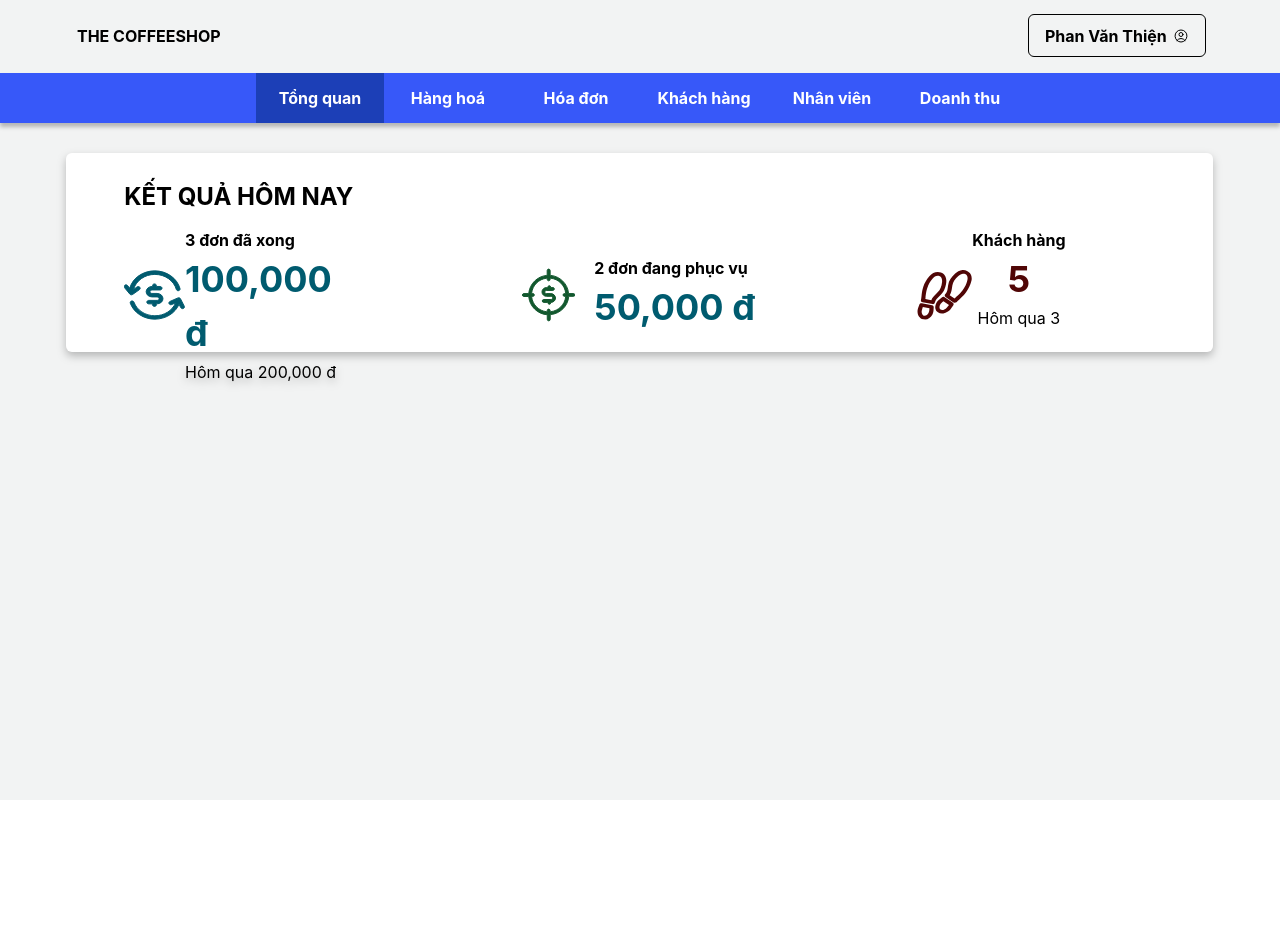
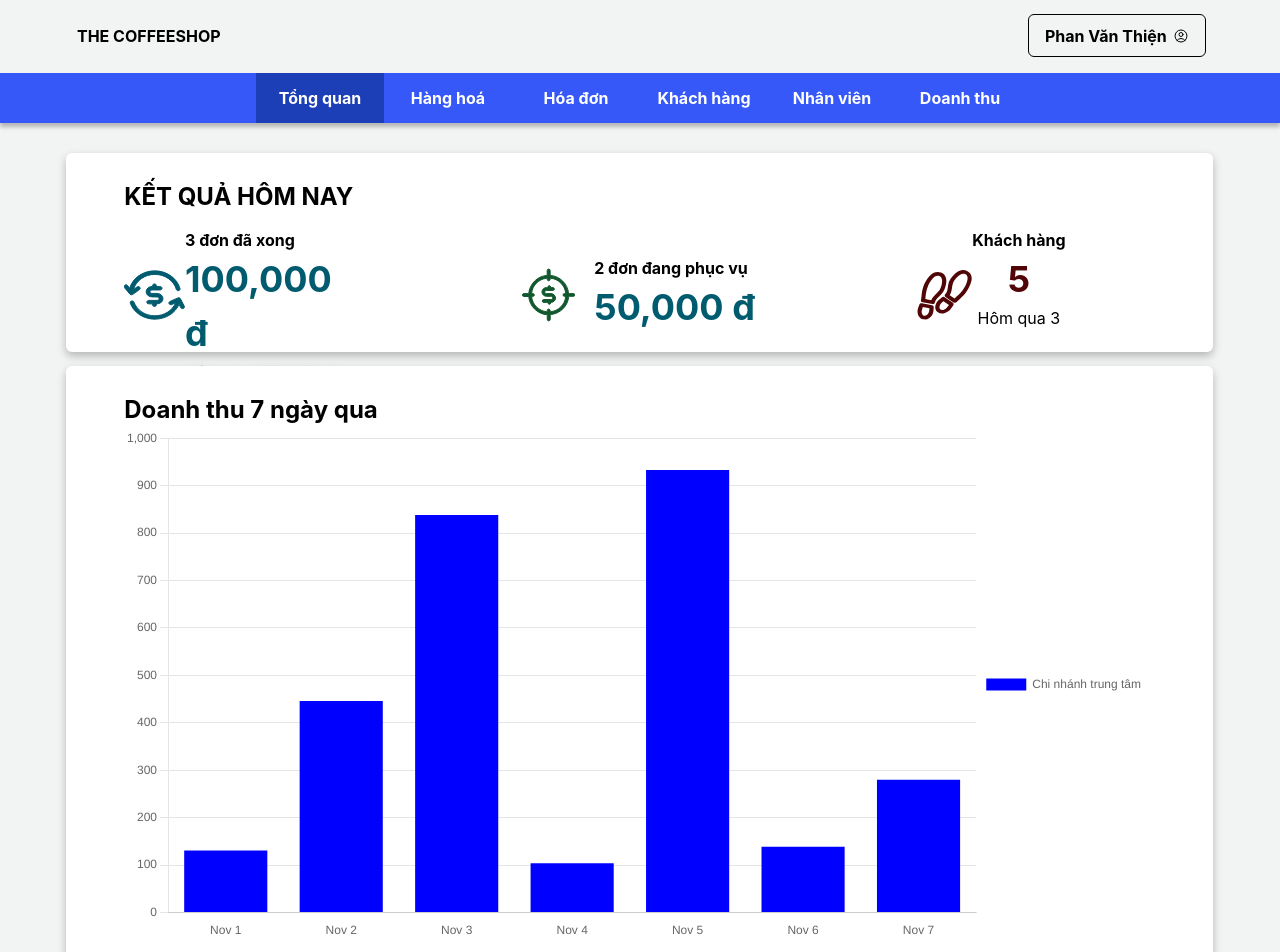
Before and after one commit to SE104-CoffeeShop/SE104_CoffeeShop_FE, a React (Create React App) app: page /admin in a window 1280 px wide. Shown: the top 952 px of the page. Before the commit the page ends 800 px from the top, so only its background shows below. Built offline with nearby package versions, Linux system fonts and the light colour scheme.

Commit message:
chinh sua navbar

```diff
--- a/package.json
+++ b/package.json
@@ -12,7 +12,10 @@
         "@types/node": "^16.7.13",
         "@types/react": "^18.0.0",
         "@types/react-dom": "^18.0.0",
+        "chart.js": "^4.4.0",
+        "faker": "^6.6.6",
         "react": "^18.2.0",
+        "react-chartjs-2": "^5.2.0",
         "react-dom": "^18.2.0",
         "react-hook-form": "^7.46.1",
         "react-icons": "^4.11.0",
--- a/src/components/Admin/NavBar/NavBar.tsx
+++ b/src/components/Admin/NavBar/NavBar.tsx
@@ -50,7 +50,7 @@ export default function AdminLayout() {
         }
     }, []);
     return (
-        <div className="sticky flex h-[3.125rem] w-full flex-row items-center justify-center bg-[#3758F9] px-[16rem] shadow-[0px_4px_4px_0px_rgba(0,0,0,0.25)]">
+        <div className="sticky flex h-[3.125rem] w-screen flex-row items-center justify-center bg-[#3758F9] px-[16rem] shadow-[0px_4px_4px_0px_rgba(0,0,0,0.25)]">
             {NavBarItem.map((item) => (
                 <div
                     key={item.id}
--- /dev/null
+++ b/src/components/Admin/RecentProfit/RecentProfit.tsx
@@ -0,0 +1,70 @@
+import React from 'react';
+import {
+    Chart as ChartJS,
+    CategoryScale,
+    LinearScale,
+    BarElement,
+    Title,
+    Tooltip,
+    Legend,
+} from 'chart.js';
+import { Bar } from 'react-chartjs-2';
+
+ChartJS.register(CategoryScale, LinearScale, BarElement, Title, Tooltip, Legend);
+
+export const options = {
+    responsive: true,
+    plugins: {
+        legend: {
+            position: 'right' as const,
+        },
+    },
+    scales: {
+        x: {
+            grid: {
+                display: false,
+            },
+        },
+        y: {
+            beginAtZero: true,
+            max: 1000, // Adjust this based on your data range
+        },
+    },
+};
+
+const generateLastSevenDays = () => {
+    const today = new Date();
+    const lastSevenDays = Array.from({ length: 7 }, (_, index) => {
+        const pastDate = new Date(today);
+        pastDate.setDate(today.getDate() - index);
+        return pastDate.toLocaleDateString('en-US', { month: 'short', day: 'numeric' });
+    });
+    return lastSevenDays.reverse();
+};
+
+const labels = generateLastSevenDays();
+
+// TODO: add data
+const generateDataForLastSevenDays = () => {
+    return labels.map(() => Math.floor(Math.random() * 1000));
+};
+
+export const data = {
+    labels,
+    datasets: [
+        {
+            label: 'Chi nhánh trung tâm',
+            data: generateDataForLastSevenDays(),
+            backgroundColor: 'blue',
+        },
+    ],
+};
+
+export function RecentProfit() {
+    return (
+        <div className="mt-[0.89rem] flex h-[37.25rem] w-full flex-col justify-start rounded-md bg-white pb-[2.38rem] pl-[3.63rem] pr-[3.85rem] pt-[1.63rem] drop-shadow-[0px_4px_4px_rgba(0,0,0,0.25)]">
+            <h1 className="select-none font-sans text-[1.5rem] font-bold">Doanh thu 7 ngày qua</h1>
+            <Bar options={options} data={data} className="self-center" />
+        </div>
+    );
+}
--- a/src/layout/AdminLayout/AdminLayout.tsx
+++ b/src/layout/AdminLayout/AdminLayout.tsx
@@ -9,7 +9,7 @@ interface AdminLayoutProps {
 
 export default function AdminLayout({ children, className }: AdminLayoutProps) {
     return (
-        <div className="relative flex min-h-screen w-full flex-col items-center justify-start overflow-scroll bg-[#F2F3F3]">
+        <div className="min-w-screen relative flex min-h-screen flex-col items-center justify-start overflow-x-hidden bg-[#F2F3F3]">
             <Header />
             <NavBar />
             <div className={`flex h-full w-full  ${className}`}>{children}</div>
--- a/src/pages/AdminPage/DashboardPage/DashboardPage.tsx
+++ b/src/pages/AdminPage/DashboardPage/DashboardPage.tsx
@@ -1,6 +1,7 @@
 import React from 'react';
 import AdminLayout from '../../../layout/AdminLayout/AdminLayout';
 import TodayResult from '../../../components/Admin/TodayResult/TodayResult';
+import { RecentProfit } from '../../../components/Admin/RecentProfit/RecentProfit';
 
 export default function DashboardPage() {
     return (
@@ -14,6 +15,7 @@ export default function DashboardPage() {
                 customer={5}
                 yesterdayCustomer={3}
             />
+            <RecentProfit />
         </AdminLayout>
     );
 }
```
Also changed, not shown: 1 other file (tests, documents, lock files or other folders).
